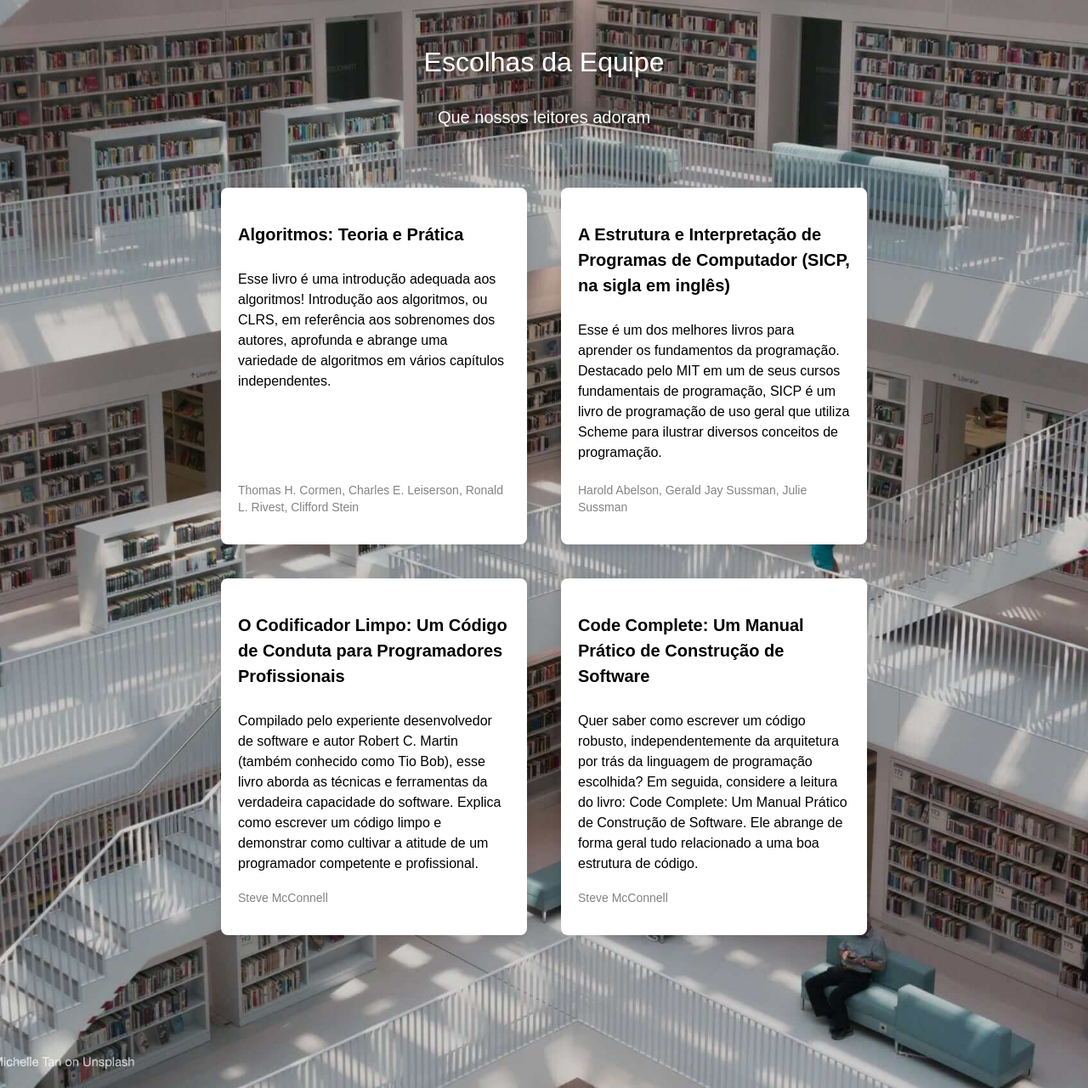
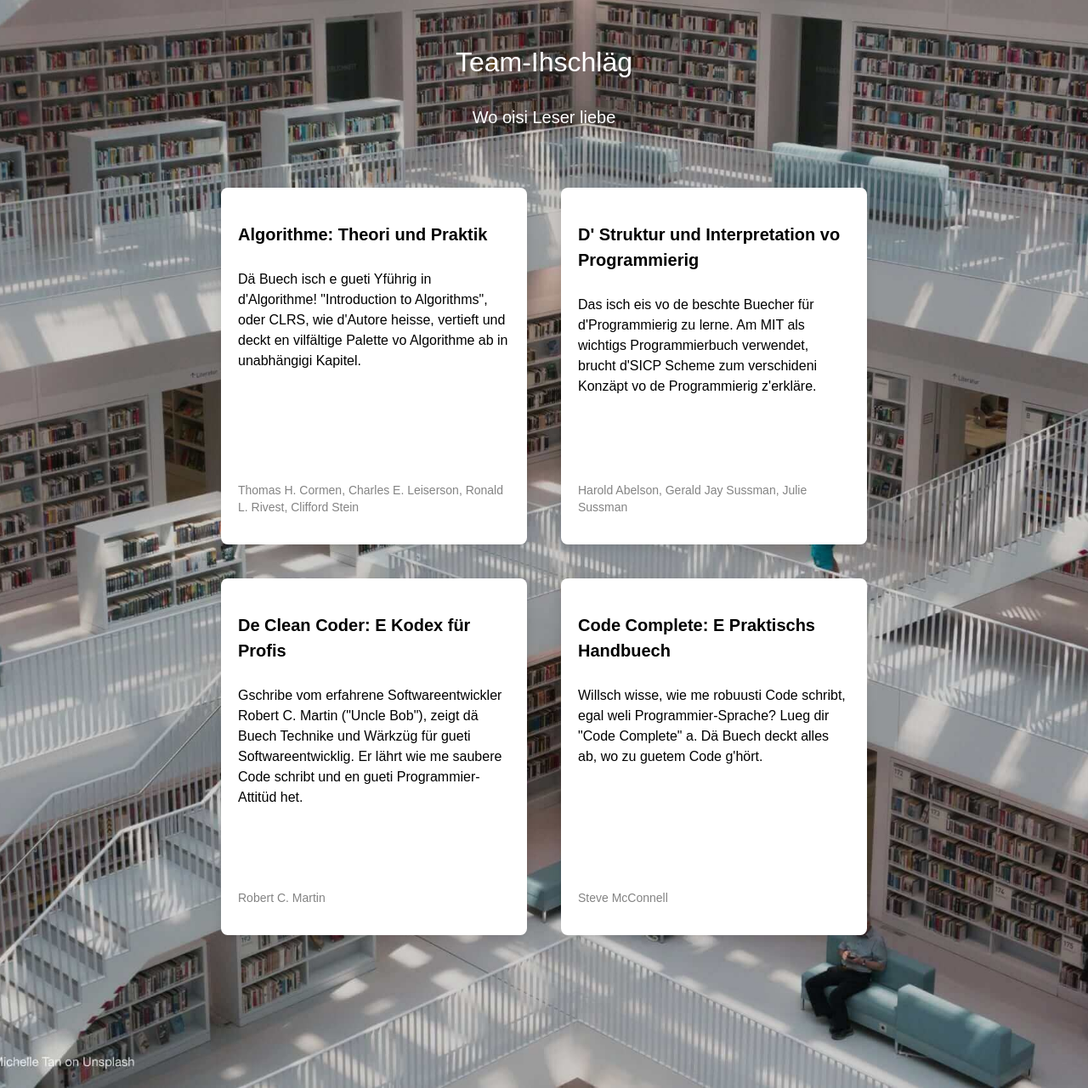
Before and after one commit to theHangoverContent/web_project_library_pt, a plain HTML site: page index.html in a window 1280 px wide. Shown: the part 874-2155 px from the top of the page at 85% size. Drawn offline with Linux system fonts and the light colour scheme.

Commit message:
intial commit

```diff
--- a/index.html
+++ b/index.html
@@ -3,7 +3,7 @@
   <head>
     <meta charset="UTF-8" />
     <meta name="viewport" content="width=device-width, initial-scale=1.0" />
-    <title>Biblioteca Triple Peaks</title>
+    <title>Bibliothek Triple Peaks</title>
     <link rel="shortcut icon" href="favicon.ico" />
     <link rel="stylesheet" href="./vendor/normalize.css" />
     <link rel="stylesheet" href="./styles/style.css" />
@@ -15,37 +15,36 @@
         <nav class="nav">
           <img
             src="./images/logo.svg"
-            alt="Logotipo da Biblioteca Triple Peaks"
+            alt="Logo vo de Bibliothek Triple Peaks"
             class="nav__logo"
           />
           <ul class="nav__links">
             <li>
-              <a href="#staff" class="nav__link">Escolhas da Equipe</a>
+              <a href="#staff" class="nav__link">Team-Ihschläg</a>
             </li>
             <li>
-              <a class="nav__link">Eventos</a>
+              <a class="nav__link">Event</a>
             </li>
             <li>
-              <a class="nav__link">Seja um membro</a>
+              <a class="nav__link">Werde e Mitember</a>
             </li>
             <li>
-              <a class="nav__link">Contatos</a>
+              <a class="nav__link">Kontakt</a>
             </li>
           </ul>
         </nav>
         <div class="header__content">
           <div>
-            <h1 class="header__title">Bem-vindo à Biblioteca Triple Peaks</h1>
+            <h1 class="header__title">Willkomme i de Bibliothek Triple Peaks</h1>
             <p class="header__description">
-              Temos o prazer de abrir as portas da nossa biblioteca a todos!
-              Venha expandir seus conhecimentos de desenvolvimento, ou apenas
-              use esse belo local para trabalhar ou estudar. Esse é um lugar
-              legal para estudantes legais!
+              Mir fröied eus, dör düre vo eusere Bibliothek für alli ufzmache!
+              Chumm dini Entwickligs-Kenntnis usbaue oder nutz dä schöni Ort zum schaffe oder studiere.
+              Dä isch e tolli Ort für tolli Studänti!
             </p>
           </div>
           <img
             src="./images/inside_the_library.png"
-            alt="Ilustração 'Dentro da biblioteca'"
+            alt="Illustration 'In de Bibliothek'"
             class="header__image"
           />
         </div>
@@ -56,37 +55,30 @@
 
       <main class="content">
         <section class="staff" id="staff">
-          <h2 class="staff__title">Escolhas da Equipe</h2>
-          <p class="staff__subtitle">Que nossos leitores adoram</p>
+          <h2 class="staff__title">Team-Ihschläg</h2>
+          <p class="staff__subtitle">Wo oisi Leser liebe</p>
           <ul class="staff__cards">
             <li class="card">
               <div class="card__content">
-                <h3 class="card__title">Algoritmos: Teoria e Prática</h3>
+                <h3 class="card__title">Algorithme: Theori und Praktik</h3>
                 <p class="card__text">
-                  Esse livro é uma introdução adequada aos algoritmos!
-                  Introdução aos algoritmos, ou CLRS, em referência aos
-                  sobrenomes dos autores, aprofunda e abrange uma variedade de
-                  algoritmos em vários capítulos independentes.
+                  Dä Buech isch e gueti Yführig in d'Algorithme!
+                  "Introduction to Algorithms", oder CLRS, wie d'Autore heisse, vertieft und deckt en vilfältige
+                  Palette vo Algorithme ab in unabhängigi Kapitel.
                 </p>
                 <p class="card__footer">
-                  Thomas H. Cormen, Charles E. Leiserson, Ronald L. Rivest,
-                  Clifford Stein
+                  Thomas H. Cormen, Charles E. Leiserson, Ronald L. Rivest, Clifford Stein
                 </p>
               </div>
             </li>
 
             <li class="card">
               <div class="card__content">
-                <h3 class="card__title">
-                  A Estrutura e Interpretação de Programas de Computador (SICP,
-                  na sigla em inglês)
-                </h3>
+                <h3 class="card__title">D' Struktur und Interpretation vo Programmierig</h3>
                 <p class="card__text">
-                  Esse é um dos melhores livros para aprender os fundamentos da
-                  programação. Destacado pelo MIT em um de seus cursos
-                  fundamentais de programação, SICP é um livro de programação de
-                  uso geral que utiliza Scheme para ilustrar diversos conceitos
-                  de programação.
+                  Das isch eis vo de beschte Buecher für d'Programmierig zu lerne.
+                  Am MIT als wichtigs Programmierbuch verwendet, brucht d'SICP Scheme
+                  zum verschideni Konzäpt vo de Programmierig z'erkläre.
                 </p>
                 <p class="card__footer">
                   Harold Abelson, Gerald Jay Sussman, Julie Sussman
@@ -96,33 +88,22 @@
 
             <li class="card">
               <div class="card__content">
-                <h3 class="card__title">
-                  O Codificador Limpo: Um Código de Conduta para Programadores
-                  Profissionais
-                </h3>
+                <h3 class="card__title">De Clean Coder: E Kodex für Profis</h3>
                 <p class="card__text">
-                  Compilado pelo experiente desenvolvedor de software e autor
-                  Robert C. Martin (também conhecido como Tio Bob), esse livro
-                  aborda as técnicas e ferramentas da verdadeira capacidade do
-                  software. Explica como escrever um código limpo e demonstrar
-                  como cultivar a atitude de um programador competente e
-                  profissional.
+                  Gschribe vom erfahrene Softwareentwickler Robert C. Martin ("Uncle Bob"),
+                  zeigt dä Buech Technike und Wärkzüg für gueti Softwareentwicklig.
+                  Er lährt wie me saubere Code schribt und en gueti Programmier-Attitüd het.
                 </p>
-                <p class="card__footer">Steve McConnell</p>
+                <p class="card__footer">Robert C. Martin</p>
               </div>
             </li>
 
             <li class="card">
               <div class="card__content">
-                <h3 class="card__title">
-                  Code Complete: Um Manual Prático de Construção de Software
-                </h3>
+                <h3 class="card__title">Code Complete: E Praktischs Handbuech</h3>
                 <p class="card__text">
-                  Quer saber como escrever um código robusto, independentemente
-                  da arquitetura por trás da linguagem de programação escolhida?
-                  Em seguida, considere a leitura do livro: Code Complete: Um
-                  Manual Prático de Construção de Software. Ele abrange de forma
-                  geral tudo relacionado a uma boa estrutura de código.
+                  Willsch wisse, wie me robuusti Code schribt, egal weli Programmier-Sprache?
+                  Lueg dir "Code Complete" a. Dä Buech deckt alles ab, wo zu guetem Code g'hört.
                 </p>
                 <p class="card__footer">Steve McConnell</p>
               </div>
--- a/styles/style.css
+++ b/styles/style.css
@@ -1,5 +1,6 @@
 .page {
   max-width: 1600px;
+  min-width: 1100px;
   font-size: 16px;
   line-height: 20px;
   font-family: "Arial", sans-serif;
```
